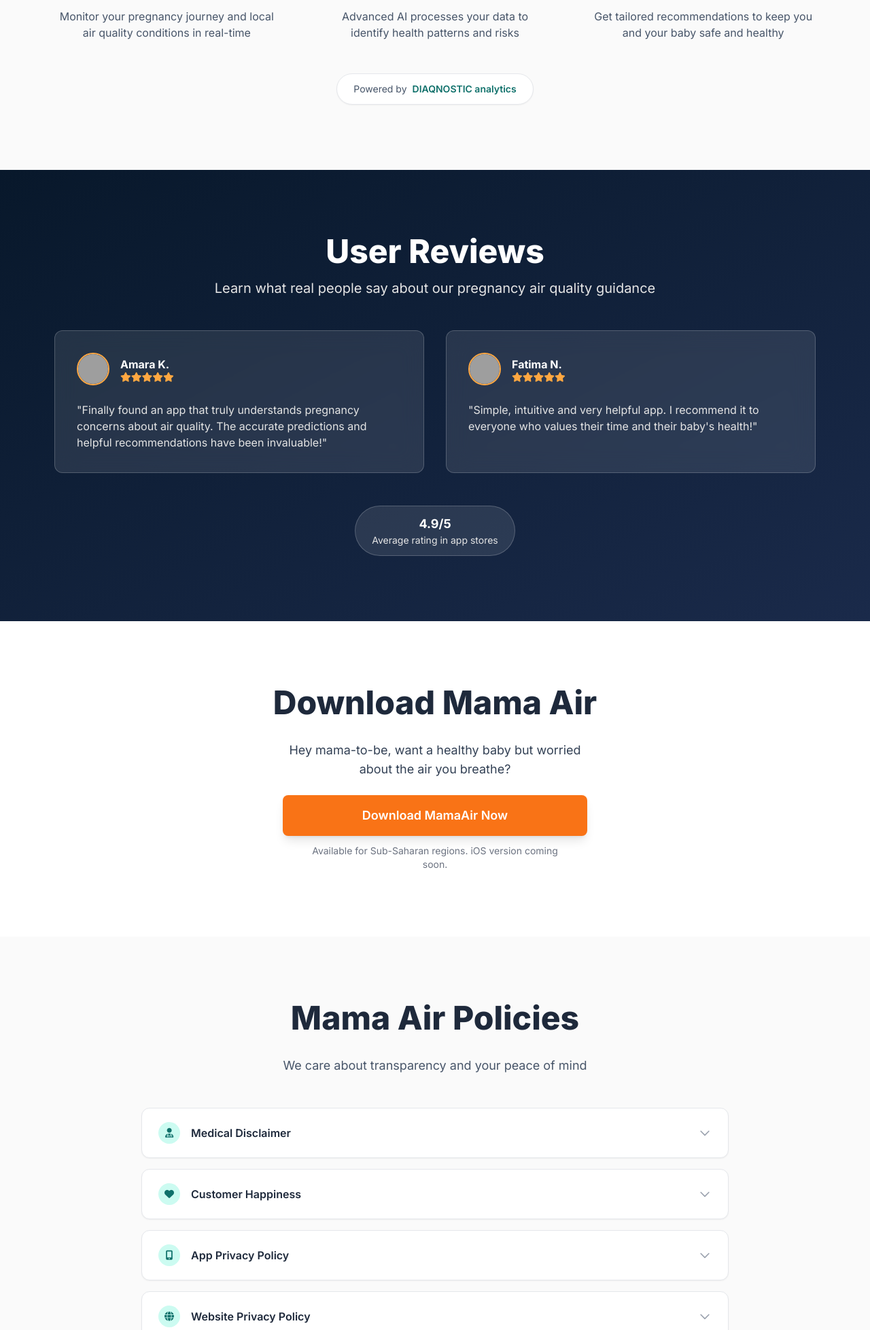
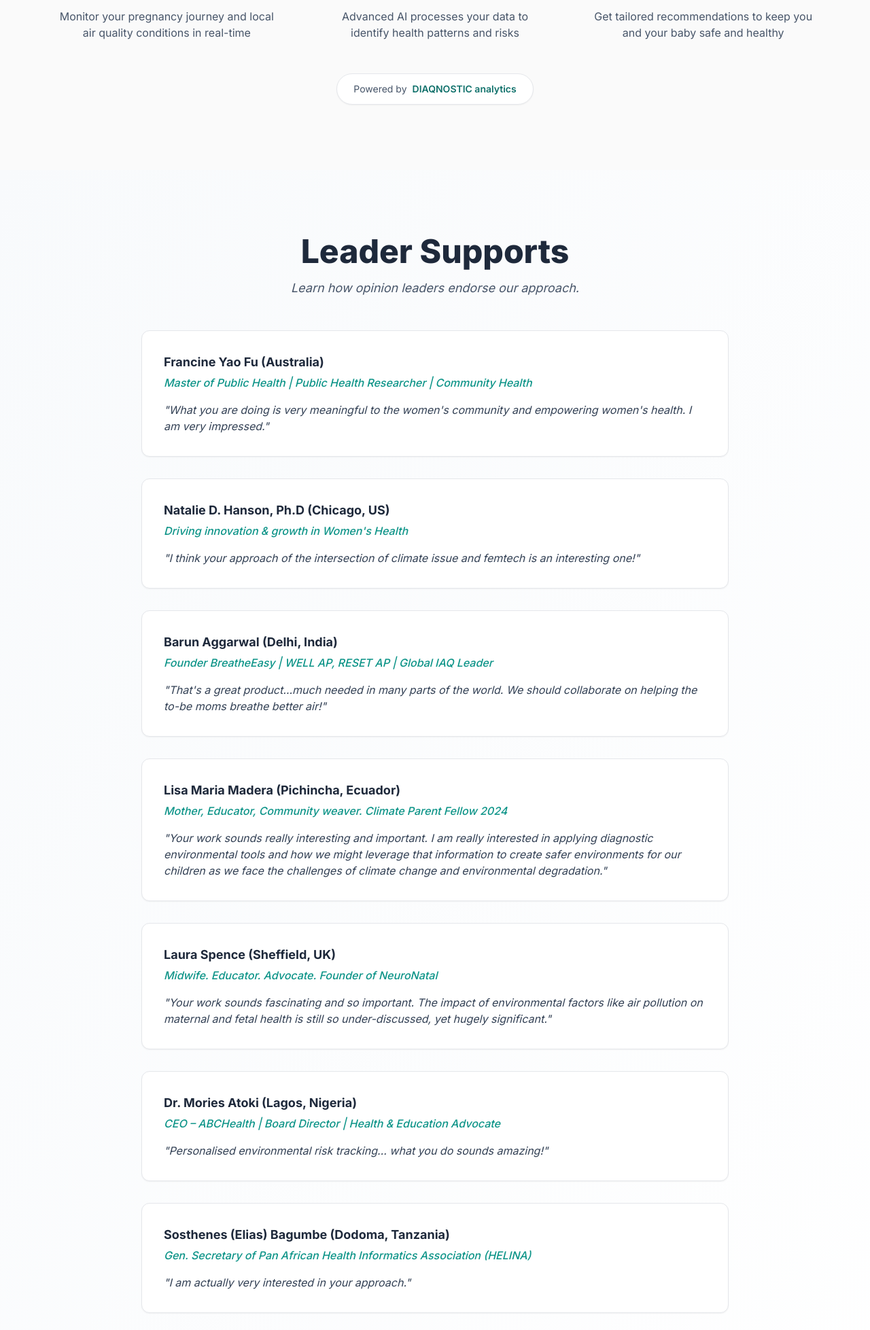
Before and after one commit to indrad3v4/MamaAir.app, a Flask app: page / in a window 1280 px wide. Shown: the part 2376-4333 px from the top of the page at 68% size. Run offline with Flask 3, Linux system fonts and the light colour scheme; some libraries are stand-ins or nearby versions; grey boxes are pictures that could not be loaded.

Commit message:
Replace user reviews with professional endorsements for credibility
Replaces the "User Reviews" section with a "Leader Supports" section, incorporating professional endorsements and updating relevant templates.

Replit-Commit-Author: Agent
Replit-Commit-Session-Id: 4208014e-7ea5-4565-8fee-4f519d43e49d
Replit-Commit-Screenshot-Url: https://storage.googleapis.com/screenshot-production-us-central1/5b0d423b-2653-4769-a95f-cd3f3083cad3/4208014e-7ea5-4565-8fee-4f519d43e49d/hTO40Ci

```diff
--- a/templates/index.html
+++ b/templates/index.html
@@ -331,60 +331,114 @@
             </div>
         </section>
 
-        <!-- Testimonials Section -->
-        <section class="py-12 sm:py-16 md:py-20 lg:py-24 bg-gradient-to-br from-navy-deep to-navy-medium text-white">
-            <div class="max-w-6xl mx-auto px-4">
-                <h2 class="text-2xl sm:text-3xl md:text-4xl lg:text-5xl font-extrabold mb-3 sm:mb-4 text-center">
-                    User Reviews
+        <!-- Leader Supports Section -->
+        <section class="py-12 sm:py-16 md:py-20 lg:py-24 bg-gradient-to-br from-slate-50 to-white">
+            <div class="max-w-4xl mx-auto px-4">
+                <h2 class="text-2xl sm:text-3xl md:text-4xl lg:text-5xl font-extrabold mb-3 sm:mb-4 text-center text-slate-800">
+                    Leader Supports
                 </h2>
-                <p class="text-base sm:text-lg md:text-xl text-neutral-200 text-center mb-8 sm:mb-10 md:mb-12 max-w-2xl mx-auto">
-                    Learn what real people say about our pregnancy air quality guidance
+                <p class="text-base sm:text-lg text-slate-600 text-center mb-8 sm:mb-10 md:mb-12 max-w-2xl mx-auto italic">
+                    Learn how opinion leaders endorse our approach.
                 </p>
 
-                <div class="grid grid-cols-1 lg:grid-cols-2 gap-6 md:gap-8">
-                    <div class="bg-white/10 backdrop-blur-lg p-6 sm:p-8 rounded-xl border border-white/20 testimonial-card hover:bg-white/15 transition-all duration-300">
-                        <div class="flex items-center mb-4 sm:mb-6">
-                            <img src="https://images.unsplash.com/photo-1494790108755-2616b612b647?w=50&h=50&fit=crop&crop=face" alt="User" class="w-10 sm:w-12 h-10 sm:h-12 rounded-full mr-3 sm:mr-4 border-2 border-amber-warm">
-                            <div>
-                                <h4 class="font-bold text-white text-sm sm:text-base">Amara K.</h4>
-                                <div class="flex text-amber-warm text-sm">
-                                    <i class="fas fa-star"></i>
-                                    <i class="fas fa-star"></i>
-                                    <i class="fas fa-star"></i>
-                                    <i class="fas fa-star"></i>
-                                    <i class="fas fa-star"></i>
-                                </div>
-                            </div>
+                <div class="space-y-6 md:space-y-8">
+                    <!-- Francine Yao Fu -->
+                    <div class="bg-white rounded-xl shadow-sm border border-gray-200 p-6 sm:p-8 hover:shadow-md transition-all duration-300">
+                        <div class="mb-4">
+                            <h3 class="text-lg font-bold text-slate-800 mb-1">Francine Yao Fu (Australia)</h3>
+                            <p class="text-sm sm:text-base text-teal-600 font-medium italic">Master of Public Health | Public Health Researcher | Community Health</p>
                         </div>
-                        <p class="text-sm sm:text-base text-neutral-200 leading-relaxed">
-                            "Finally found an app that truly understands pregnancy concerns about air quality. The accurate predictions and helpful recommendations have been invaluable!"
-                        </p>
+                        <blockquote class="text-sm sm:text-base text-slate-700 leading-relaxed italic">
+                            "What you are doing is very meaningful to the women's community and empowering women's health. I am very impressed."
+                        </blockquote>
                     </div>
 
-                    <div class="bg-white/10 backdrop-blur-lg p-6 sm:p-8 rounded-xl border border-white/20 testimonial-card hover:bg-white/15 transition-all duration-300">
-                        <div class="flex items-center mb-4 sm:mb-6">
-                            <img src="https://images.unsplash.com/photo-1438761681033-6461ffad8d80?w=50&h=50&fit=crop&crop=face" alt="User" class="w-10 sm:w-12 h-10 sm:h-12 rounded-full mr-3 sm:mr-4 border-2 border-amber-warm">
-                            <div>
-                                <h4 class="font-bold text-white text-sm sm:text-base">Fatima N.</h4>
-                                <div class="flex text-amber-warm text-sm">
-                                    <i class="fas fa-star"></i>
-                                    <i class="fas fa-star"></i>
-                                    <i class="fas fa-star"></i>
-                                    <i class="fas fa-star"></i>
-                                    <i class="fas fa-star"></i>
-                                </div>
-                            </div>
+                    <!-- Natalie D. Hanson -->
+                    <div class="bg-white rounded-xl shadow-sm border border-gray-200 p-6 sm:p-8 hover:shadow-md transition-all duration-300">
+                        <div class="mb-4">
+                            <h3 class="text-lg font-bold text-slate-800 mb-1">Natalie D. Hanson, Ph.D (Chicago, US)</h3>
+                            <p class="text-sm sm:text-base text-teal-600 font-medium italic">Driving innovation & growth in Women's Health</p>
                         </div>
-                        <p class="text-sm sm:text-base text-neutral-200 leading-relaxed">
-                            "Simple, intuitive and very helpful app. I recommend it to everyone who values their time and their baby's health!"
-                        </p>
+                        <blockquote class="text-sm sm:text-base text-slate-700 leading-relaxed italic">
+                            "I think your approach of the intersection of climate issue and femtech is an interesting one!"
+                        </blockquote>
                     </div>
-                </div>
 
-                <div class="mt-8 sm:mt-10 md:mt-12 text-center">
-                    <div class="inline-block bg-white/10 px-4 sm:px-6 py-2 sm:py-3 rounded-full border border-white/20 hover:bg-white/15 transition-colors duration-300">
-                        <p class="font-bold text-white text-base sm:text-lg">4.9/5</p>
-                        <p class="text-xs sm:text-sm text-neutral-200">Average rating in app stores</p>
+                    <!-- Barun Aggarwal -->
+                    <div class="bg-white rounded-xl shadow-sm border border-gray-200 p-6 sm:p-8 hover:shadow-md transition-all duration-300">
+                        <div class="mb-4">
+                            <h3 class="text-lg font-bold text-slate-800 mb-1">Barun Aggarwal (Delhi, India)</h3>
+                            <p class="text-sm sm:text-base text-teal-600 font-medium italic">Founder BreatheEasy | WELL AP, RESET AP | Global IAQ Leader</p>
+                        </div>
+                        <blockquote class="text-sm sm:text-base text-slate-700 leading-relaxed italic">
+                            "That's a great product…much needed in many parts of the world. We should collaborate on helping the to-be moms breathe better air!"
+                        </blockquote>
+                    </div>
+
+                    <!-- Lisa Maria Madera -->
+                    <div class="bg-white rounded-xl shadow-sm border border-gray-200 p-6 sm:p-8 hover:shadow-md transition-all duration-300">
+                        <div class="mb-4">
+                            <h3 class="text-lg font-bold text-slate-800 mb-1">Lisa Maria Madera (Pichincha, Ecuador)</h3>
+                            <p class="text-sm sm:text-base text-teal-600 font-medium italic">Mother, Educator, Community weaver. Climate Parent Fellow 2024</p>
+                        </div>
+                        <blockquote class="text-sm sm:text-base text-slate-700 leading-relaxed italic">
+                            "Your work sounds really interesting and important. I am really interested in applying diagnostic environmental tools and how we might leverage that information to create safer environments for our children as we face the challenges of climate change and environmental degradation."
+                        </blockquote>
+                    </div>
+
+                    <!-- Laura Spence -->
+                    <div class="bg-white rounded-xl shadow-sm border border-gray-200 p-6 sm:p-8 hover:shadow-md transition-all duration-300">
+                        <div class="mb-4">
+                            <h3 class="text-lg font-bold text-slate-800 mb-1">Laura Spence (Sheffield, UK)</h3>
+                            <p class="text-sm sm:text-base text-teal-600 font-medium italic">Midwife. Educator. Advocate. Founder of NeuroNatal</p>
+                        </div>
+                        <blockquote class="text-sm sm:text-base text-slate-700 leading-relaxed italic">
+                            "Your work sounds fascinating and so important. The impact of environmental factors like air pollution on maternal and fetal health is still so under-discussed, yet hugely significant."
+                        </blockquote>
+                    </div>
+
+                    <!-- Dr. Mories Atoki -->
+                    <div class="bg-white rounded-xl shadow-sm border border-gray-200 p-6 sm:p-8 hover:shadow-md transition-all duration-300">
+                        <div class="mb-4">
+                            <h3 class="text-lg font-bold text-slate-800 mb-1">Dr. Mories Atoki (Lagos, Nigeria)</h3>
+                            <p class="text-sm sm:text-base text-teal-600 font-medium italic">CEO – ABCHealth | Board Director | Health & Education Advocate</p>
+                        </div>
+                        <blockquote class="text-sm sm:text-base text-slate-700 leading-relaxed italic">
+                            "Personalised environmental risk tracking… what you do sounds amazing!"
+                        </blockquote>
+                    </div>
+
+                    <!-- Sosthenes Bagumbe -->
+                    <div class="bg-white rounded-xl shadow-sm border border-gray-200 p-6 sm:p-8 hover:shadow-md transition-all duration-300">
+                        <div class="mb-4">
+                            <h3 class="text-lg font-bold text-slate-800 mb-1">Sosthenes (Elias) Bagumbe (Dodoma, Tanzania)</h3>
+                            <p class="text-sm sm:text-base text-teal-600 font-medium italic">Gen. Secretary of Pan African Health Informatics Association (HELINA)</p>
+                        </div>
+                        <blockquote class="text-sm sm:text-base text-slate-700 leading-relaxed italic">
+                            "I am actually very interested in your approach."
+                        </blockquote>
+                    </div>
+
+                    <!-- Phyllis Kiburi -->
+                    <div class="bg-white rounded-xl shadow-sm border border-gray-200 p-6 sm:p-8 hover:shadow-md transition-all duration-300">
+                        <div class="mb-4">
+                            <h3 class="text-lg font-bold text-slate-800 mb-1">Phyllis (Muruku) Kiburi (Nairobi, Kenya)</h3>
+                            <p class="text-sm sm:text-base text-teal-600 font-medium italic">Maternal-Child Health | Environmental & Public Health</p>
+                        </div>
+                        <blockquote class="text-sm sm:text-base text-slate-700 leading-relaxed italic">
+                            "It is impressive to see how DIAGNOSTIC translates complex air quality data into personalised health recommendations. I am very impressed with the Mama Air app's focus on supporting African women in real high-risk environments."
+                        </blockquote>
+                    </div>
+
+                    <!-- Moona Kayawo -->
+                    <div class="bg-white rounded-xl shadow-sm border border-gray-200 p-6 sm:p-8 hover:shadow-md transition-all duration-300">
+                        <div class="mb-4">
+                            <h3 class="text-lg font-bold text-slate-800 mb-1">Moona Kayawo (Nairobi, Kenya)</h3>
+                            <p class="text-sm sm:text-base text-teal-600 font-medium italic">Digital/Public Health | Mandela Washington Fellow 2024 & Climate Change</p>
+                        </div>
+                        <blockquote class="text-sm sm:text-base text-slate-700 leading-relaxed italic">
+                            "Good to hear how you are utilizing AI and digital health interventions to solve public health challenges."
+                        </blockquote>
                     </div>
                 </div>
             </div>
```
Also changed, not shown: attached_assets/Pasted--you-are-a-Replit-AI-coding-agent-and-UI-UX-designer-1-You-must-keep-going-until-the-query--1752947371120_1752947371121.txt (added, +125 -0 lines), replit.md (+11 -0 lines), attached_assets/IMG_9356_1752947380177.jpeg (added).
